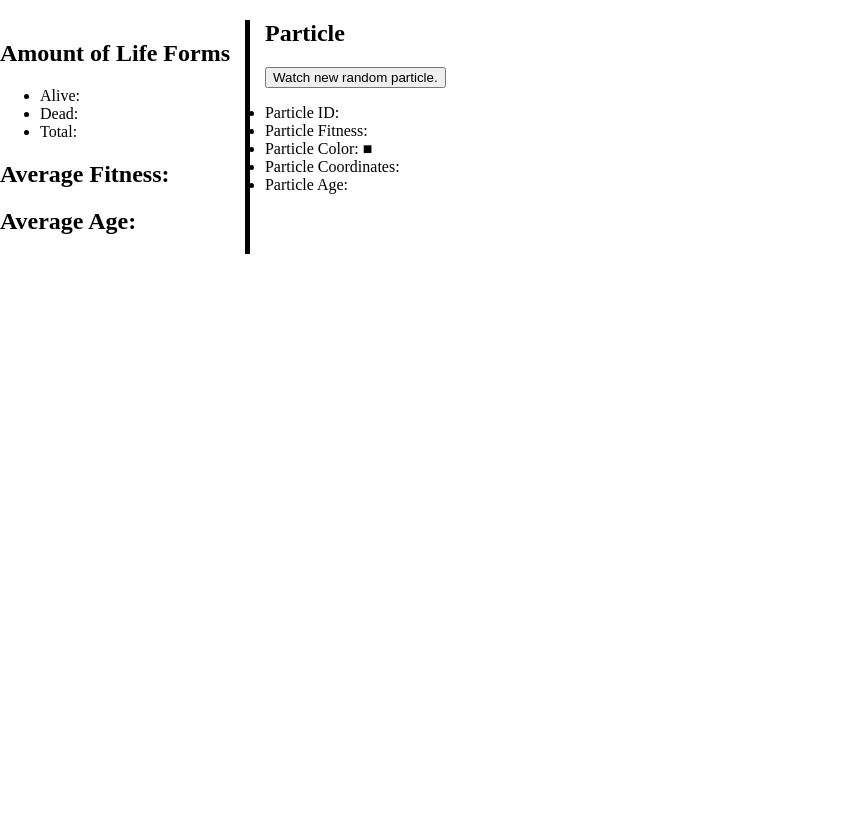
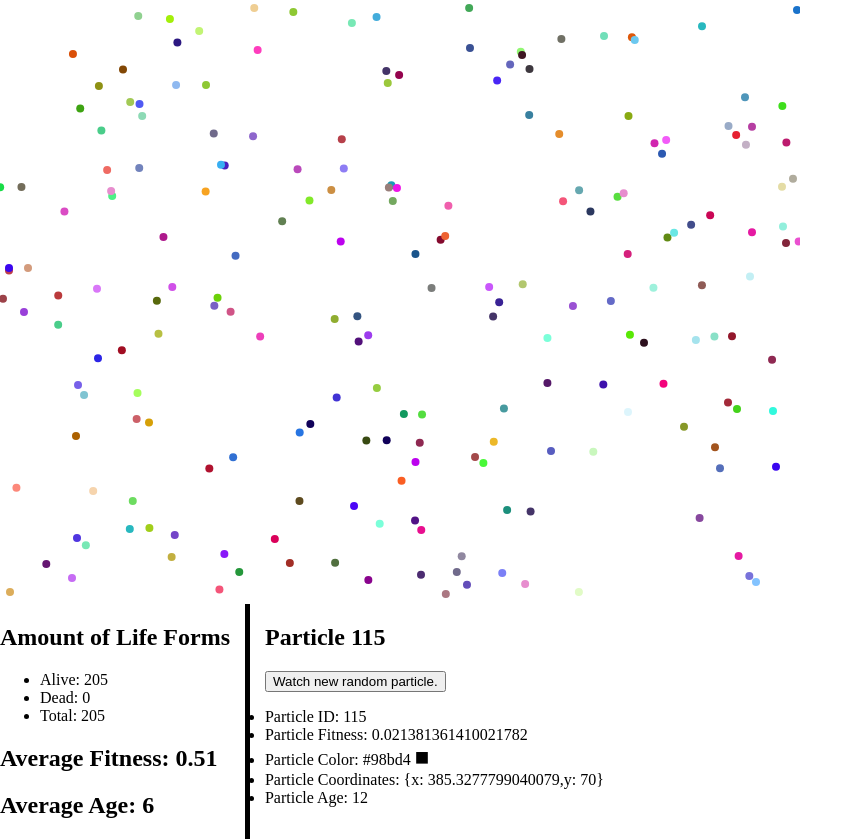
Before and after one commit to joski2490/life_simulator, a website: page html/index.html in a window 1280 px wide. Shown: the whole page, without its empty margins (0-863 px from the left). Before the commit the page ends 800 px from the top, so only its background shows below. Drawn offline with Linux system fonts and the light colour scheme; files that its build step writes are made by us from their sources.

Commit message:
Update index.html

```diff
--- a/html/index.html
+++ b/html/index.html
@@ -31,7 +31,7 @@
             <li>Particle Age: <span id="randomParticleAge"></span></li>
         </ul>
     </div>
-    <script src="sim.js"></script>
+    <script src="../scripts/sim.js"></script>
     <script>
         let world = new WorldSim();
         world.init();
```
